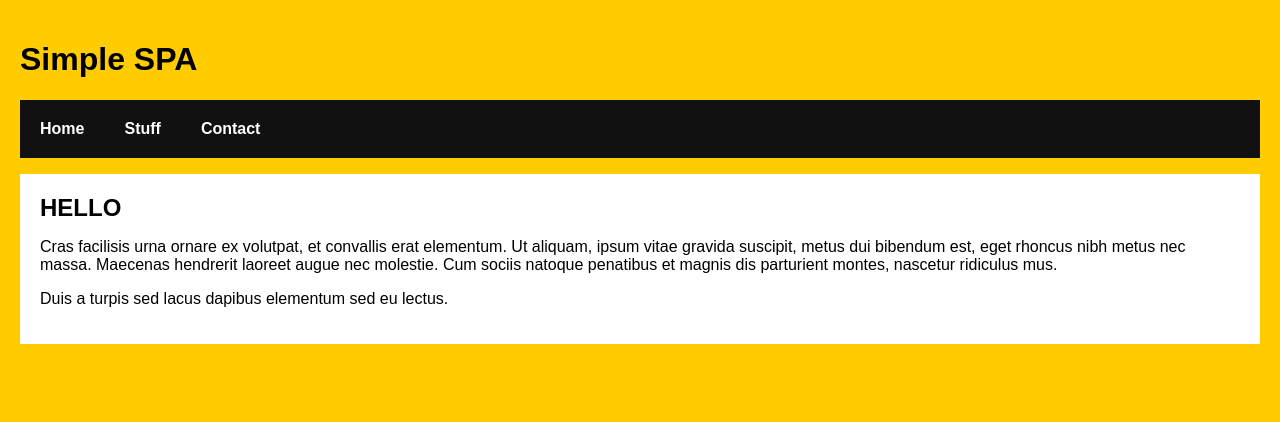
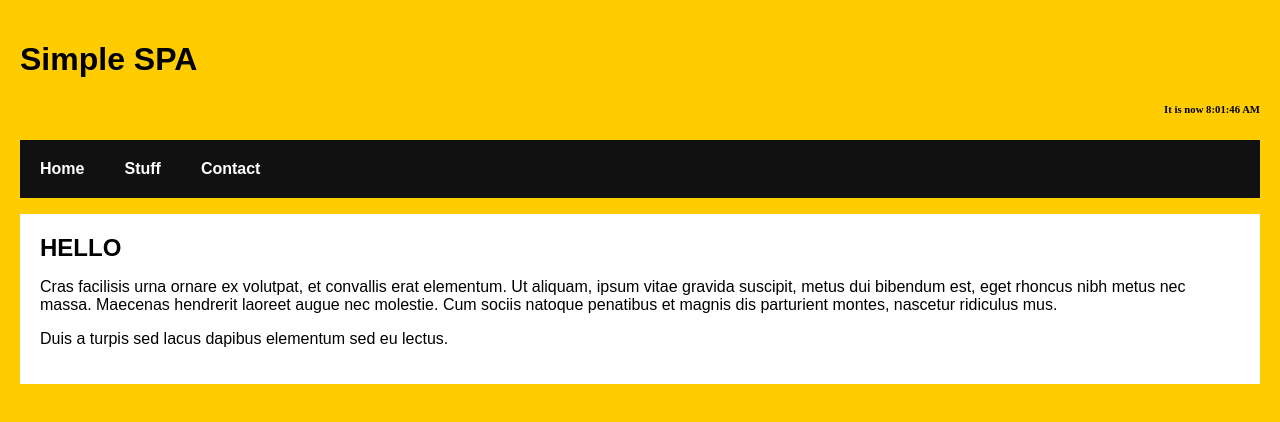
Before and after one commit to sabrinalua/react-box, a React (Create React App) app: page /stuff in a window 1280 px wide. Shown: the top 422 px of the page. Built offline with nearby package versions, Linux system fonts and the light colour scheme.

Commit message:
add running clock

```diff
--- a/src/Main.js
+++ b/src/Main.js
@@ -9,11 +9,15 @@ import Stuff from "./Stuff";
 import Contact from "./Contact";
 
 class Main extends Component {
+  componentDidMount() {
+      setInterval(() => this.setState({ time: Date.now()}), 1000)
+ }
   render() {
     return (
       <HashRouter>
         <div>
           <h1>Simple SPA</h1>
+          <h6 align="right">It is now {new Date().toLocaleTimeString()}</h6>
           <ul className="header">
             <li><NavLink to="/">Home</NavLink></li>
             <li><NavLink to="/stuff">Stuff</NavLink></li>
@@ -28,6 +32,7 @@ class Main extends Component {
       </HashRouter>
     );
   }
+
 }
 
 export default Main;
```
